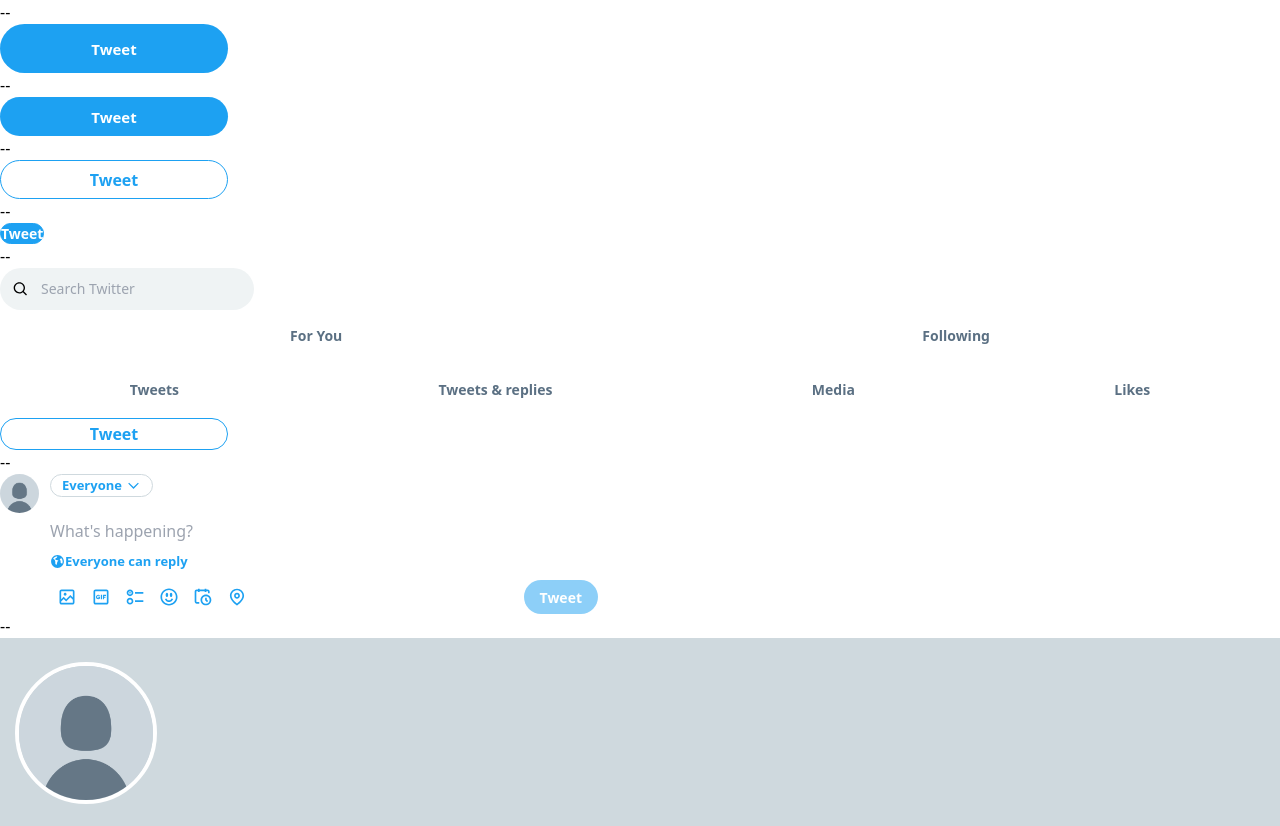
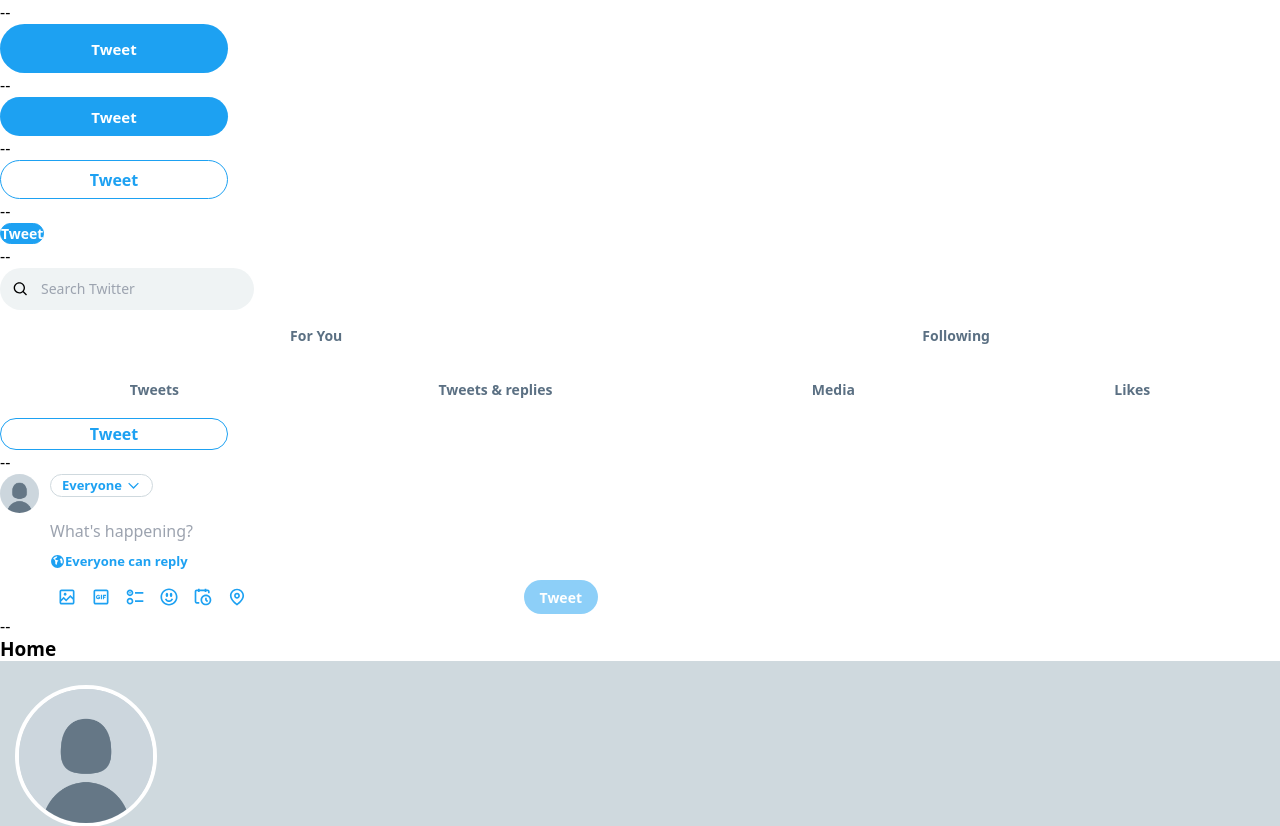
Before and after one commit to unrulypeach/twitter-replicate, a React (Create React App) app: page / in a window 1280 px wide. Shown: the top 826 px of the page. Built offline with nearby package versions, Linux system fonts and the light colour scheme.

Commit message:
added bold font to header text

```diff
--- a/src/App.tsx
+++ b/src/App.tsx
@@ -6,6 +6,7 @@
 import Searchbar from "./components/searchbar";
 import Tabbar from "./components/tabbar";
 import Post from "./components/post";
+import Header from "./components/header";
 
 function App(): JSX.Element {
   return (
@@ -25,7 +26,7 @@
       <div>--</div>
       <Post />
       <div>--</div>
-
+      <Header path="Home" />
       <Profile
         userName="Default Default"
         userHandle="default"
--- a/src/components/header/index.tsx
+++ b/src/components/header/index.tsx
@@ -3,7 +3,7 @@
 export default function Header({ path }: HeaderProps): JSX.Element {
   return (
     <div>
-      <div className="text-[19px] leading-[23px]"> {path}</div>
+      <div className="text-[19px] leading-[23px] font-bold"> {path}</div>
     </div>
   );
 }
```
